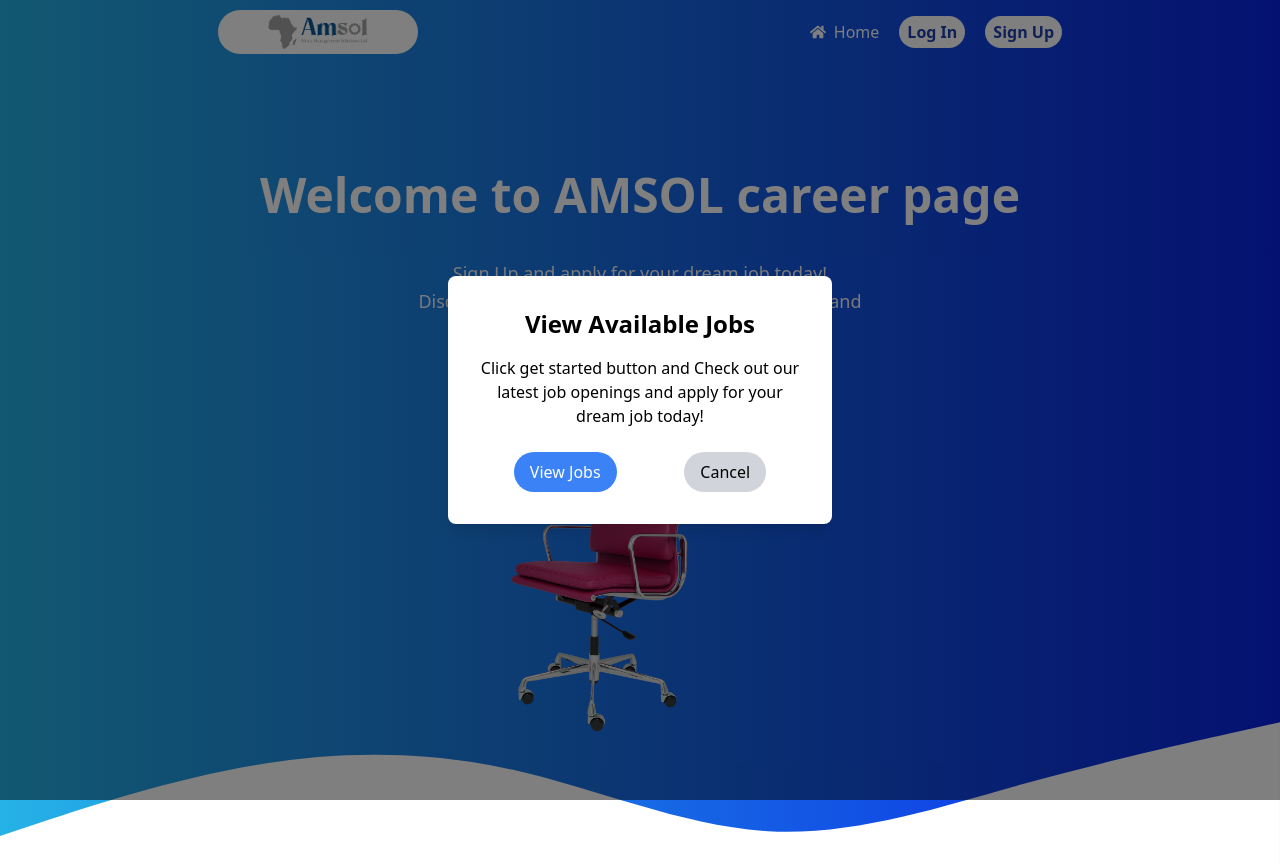
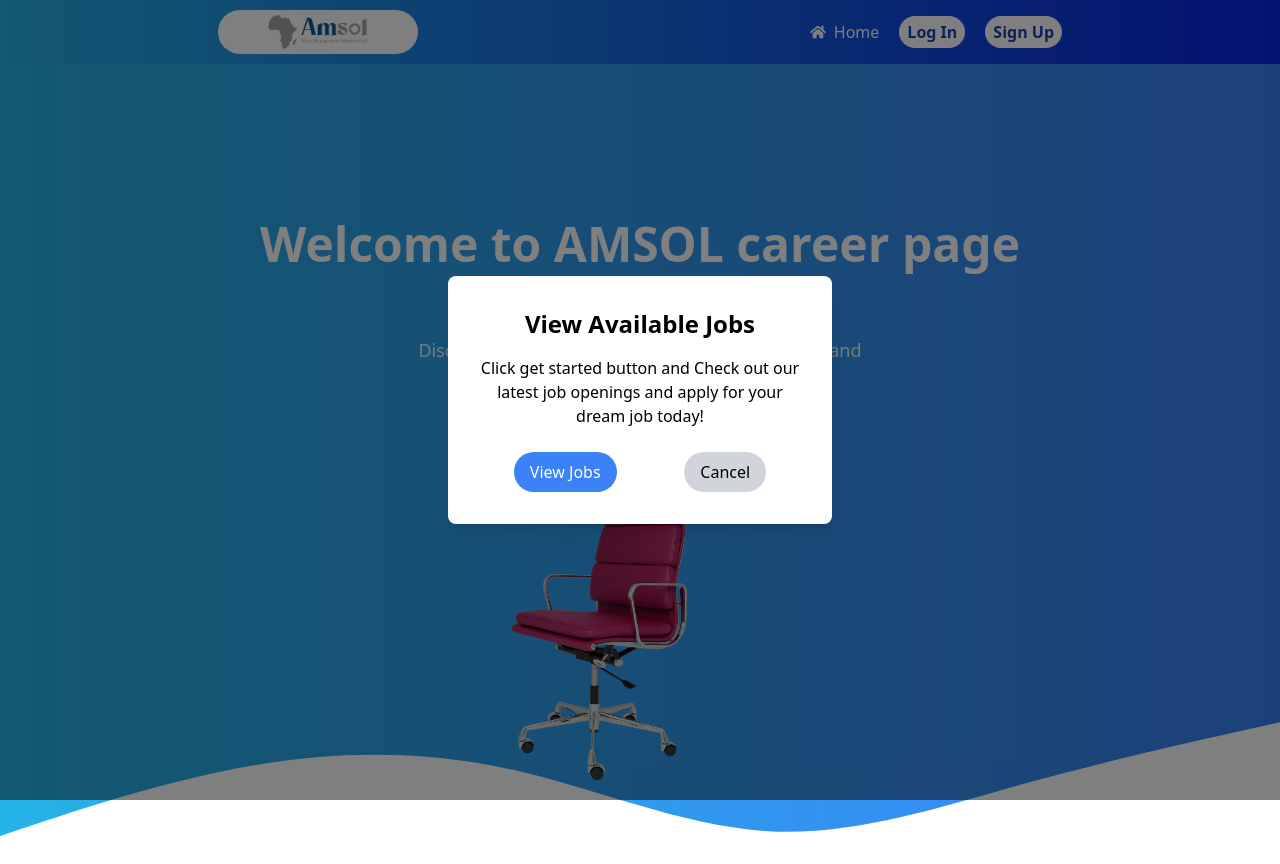
Before and after one commit to Tracy-miranja/AmsolForm, a React (Vite) app: page / in a window 1280 px wide. Built offline with nearby package versions, Linux system fonts and the light colour scheme.

Commit message:
Modify landingpage

```diff
--- a/src/LandingPage.jsx
+++ b/src/LandingPage.jsx
@@ -14,10 +14,10 @@ const LandingPage = () => {
   return (
     <div>
       <Navbar />
-      <div className="h-[100vh] bg-gradient-to-r from-[#25b2e6] to-[#0922e3] flex flex-col items-center justify-center relative overflow-hidden">
+      <div className="h-[100vh] bg-gradient-to-r from-[#25b2e6] to-blue-500 flex flex-col items-center justify-center relative overflow-hidden">
         {/* Welcome Section */}
-        <div className="text-center flex flex-col items-center justify-center space-y-4 z-10">
-          <h1 className="text-5xl font-bold text-white mb-6">Welcome to AMSOL career page</h1>
+        <div className="text-center flex flex-col items-center justify-center space-y-4 z-10 mt-12">
+          <h1 className="text-5xl font-bold text-white mb-6 mt-[50px]">Welcome to AMSOL career page</h1>
           <p className="text-lg text-gray-100 max-w-md mb-6">
             Sign Up and apply for your dream job today! Discover opportunities, submit your application, and take the next step in your career journey.
           </p>
```
